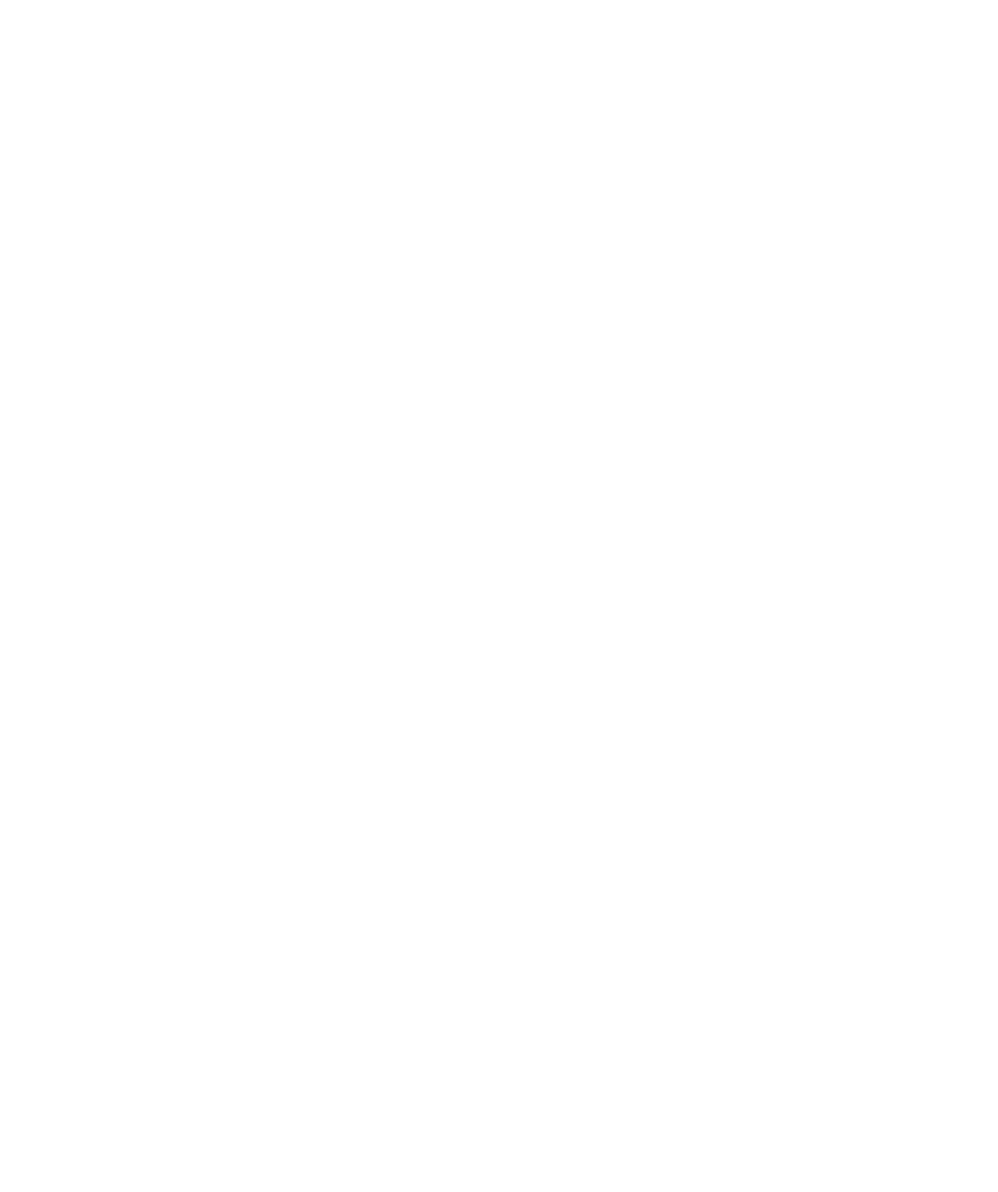
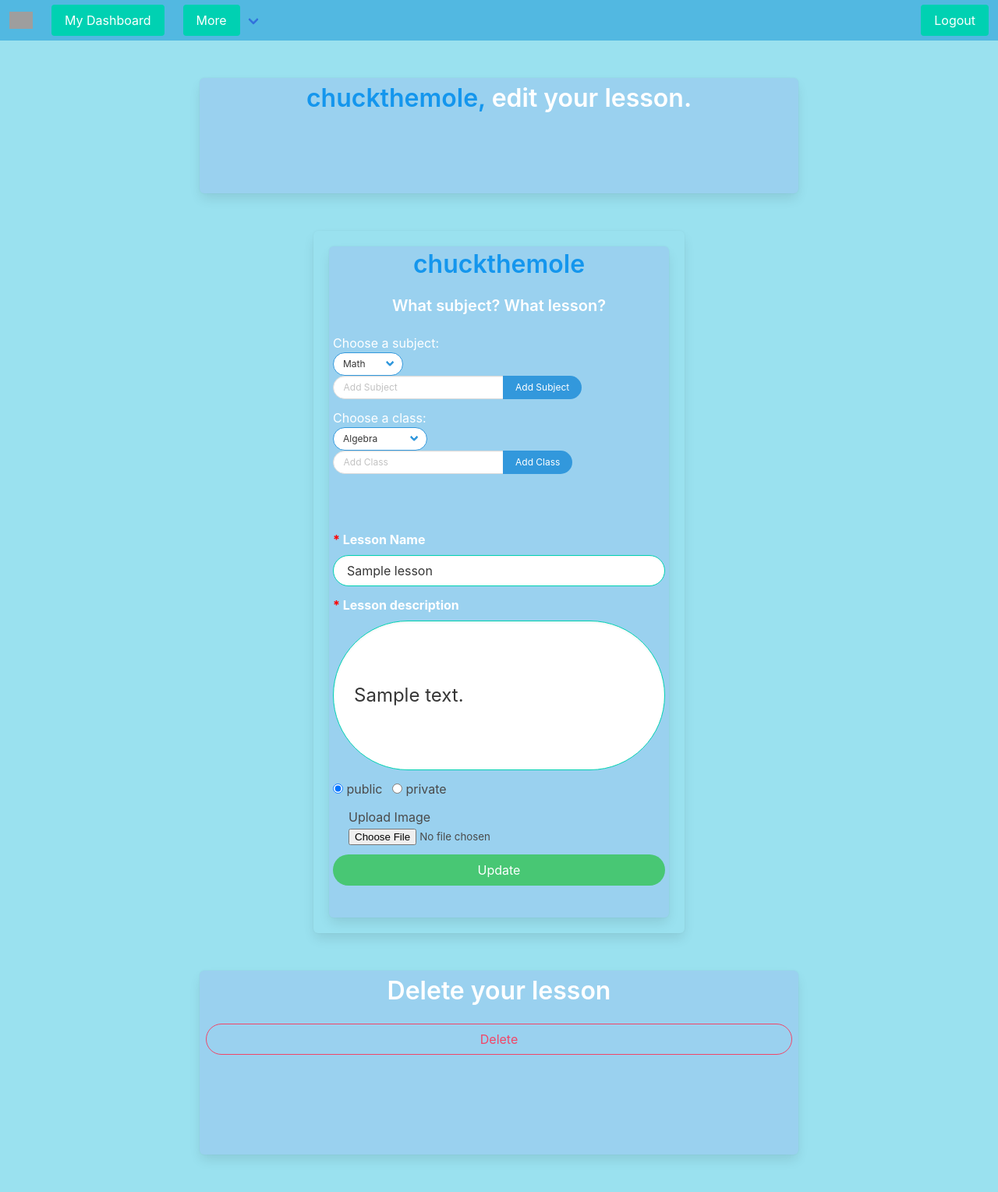
Before and after one commit to chuckthemole/TeachAssist, a Django app: page /lesson/1/edit in a window 1280 px wide. Before the commit the page is empty. Shown: the whole page at 78% size. Before the commit the page ends 800 px from the top, so only its background shows below. Run offline with Django 3.2, Linux system fonts and the light colour scheme; a user stored in the database is signed in; data comes from the database, SQL or seed files in the repository; tables that the repository leaves empty hold one stand-in row (values such as "Sample post"); some libraries are stand-ins or nearby versions; grey boxes are pictures that could not be loaded.

Commit message:
Update edit lesson html

```diff
--- a/teach/templates/teach/lesson/edit_lesson.html
+++ b/teach/templates/teach/lesson/edit_lesson.html
@@ -0,0 +1,208 @@
+{% extends "teach/base.html" %}
+{% block content %}
+
+<head>
+  {% load static %}
+  <script type='text/javascript' src="{% static 'teach/js/google_map.js' %}"></script>
+  <link rel="stylesheet" type="text/css" href="{% static 'teach/bulma-0.8.0/css/stylesChuck.css' %}" />
+</head>
+
+<div style="margin: auto;">
+  <center>
+    <div class="box front-background tile is-8 is-vertical">
+      <div class="tile is-ancestor">
+        <div class="tile is-vertical has-text-centered alt-front-backgroud">
+          <h2 class="title is-3">
+            <span style="color:#1496ed">
+              {% if user %}
+              {{ user.username }},
+              {% endif %}
+            </span>
+            <span style="color:white;">
+              edit your lesson.
+            </span>
+          </h2>
+        </div>
+      </div>
+      <br><br><br>
+    </div>
+  </center>
+</div>
+
+<br><br><br>
+
+<div class="columns is-centered is-fullwidth">
+  <div class="columns box main-background is-fullwidth">
+
+    <form id="create_lesson" action="{% url 'lesson:create_lesson' %}" method="post" enctype="multipart/form-data">
+      {% csrf_token %}
+
+      <div class="column box front-background">
+        <h1 class="title is-3 has-text-centered">
+          <span style="color:#1496ed">
+            {{ user.username }}
+            <br>
+          </span>
+        </h1>
+        <h4 class="title is-5 has-text-centered">
+          <span style="color:white;">
+            What subject? What lesson?
+          </span>
+        </h4>
+        {% if error %}
+        <h3 style="color: red">{{ error }}</h3>
+        {% endif %}
+
+        <fieldset>
+          <legend>
+            <span style="color:white;">
+              <label>Choose a subject:</label>
+            </span>
+          </legend>
+          <div class="select is-rounded is-small is-focused is-info">
+            <select name="subject" id="subject" value = "{{lesson.subject}}">
+              <option value="math">Math</option>
+              <option value="science">Science</option>
+              <option value="english">English</option>
+              <option value="history">History</option>
+            </select>
+          </div>
+
+          <div class="field has-addons is-small">
+            <div class="control">
+              <input class="input is-rounded is-small" type="text" placeholder="Add Subject">
+            </div>
+            <div class="control">
+              <button class="button is-info is-rounded is-small" onclick="addSubject()">
+                Add Subject
+              </button>
+            </div>
+          </div>
+
+          <legend>
+            <span style="color:white;">
+              <label>Choose a class:</label>
+            </span>
+          </legend>
+          <div class="select is-rounded is-small is-hovered is-info">
+            <select name="choices" id="choices">
+              <!-- populated using JavaScript -->
+            </select>
+          </div>
+
+          <div class="field has-addons is-small">
+            <div class="control">
+              <input class="input is-rounded is-small" id="add_class" type="text" placeholder="Add Class">
+            </div>
+            <div class="control">
+              <button class="button is-info is-rounded is-small" onclick="addClass(); return false;">
+                Add Class
+              </button>
+            </div>
+          </div>
+
+        </fieldset>
+        <br>
+
+
+        <br><br>
+
+        <div class="field">
+          <div class="control">
+            <label class="label">
+              <span style="color:red;">*</span><span style="color:white;">
+                Lesson Name
+              </span>
+            </label>
+            <input class="input is-primary is-rounded" value = "{{lesson.lesson_name}}" placeholder="The name of your lesson..." type="text" name="name">
+          </div>
+        </div>
+
+        <div class="field">
+          <div class="control">
+            <label class="label">
+              <span style="color:red;">*</span><span style="color:white;">
+                Lesson description
+              </span>
+            </label>
+            <input class="input is-primary is-large is-rounded textarea" value = "{{lesson.description}}" placeholder="A short description..." name="description">
+          </div>
+        </div>
+
+        <div class="control">
+          <label class="radio">
+            <input type="radio" id="public" name="is_public" value="public" checked>
+            public
+          </label>
+          <label class="radio">
+            <input type="radio" id="private" name="is_public" value="private">
+            private
+          </label>
+        </div>
+
+        <br>
+
+        <div class="columns is-centered">
+          <div class="inline-child-block">
+            <p><input type="file" accept="image/*" name="image" id="file" onchange="loadFile(event)" style="display: none;"></p>
+            <p>
+              {{ form.as_p }}
+              <!--<label class="button is-small is-rounded" for="file" style="cursor: pointer;">
+                Upload Image
+              </label>-->
+            </p>
+          </div>
+          <div class="inline-child-block">
+            <img id="output" width="100">
+          </div>
+        </div>
+
+        <script>
+          var loadFile = function(event) {
+            var image = document.getElementById('output');
+            image.src = URL.createObjectURL(event.target.files[0]);
+          };
+        </script>
+
+        <div class="field">
+          <div class="control">
+            <button class="button is-success is-rounded is-fullwidth" type="submit" value="Publish">
+              Update
+            </button>&nbsp;
+          </div>
+        </div>
+
+        {% load static %}
+        <script type='text/javascript' src="{% static 'teach/js/select_dynamic_options.js' %}"></script>
+      </div>
+
+    </form>
+  </div>
+</div>
+
+<br><br>
+
+<div style="margin: auto;">
+  <center>
+    <div class="box front-background tile is-8 is-vertical">
+      <div class="tile is-ancestor">
+        <div class="tile is-vertical has-text-centered alt-front-backgroud">
+          <h2 class="title is-3">
+            <span style="color:white;">
+              Delete your lesson
+            </span>
+          </h2>
+          <form action="{% url 'lesson:delete_lesson' lesson.id %}" method="post">
+            {% csrf_token %}
+            <button class="button is-danger is-rounded is-outlined is-fullwidth" type="submit" name="delete" value="Delete">
+              Delete
+            </button>&nbsp;
+          </form>
+        </div>
+      </div>
+      <br><br><br>
+    </div>
+  </center>
+</div>
+
+{% endblock content %}
--- a/teach/views/lesson.py
+++ b/teach/views/lesson.py
@@ -150,9 +150,7 @@ def edit_lesson(request, lesson_id):
             return redirect("share:login")
 
         lesson = get_object_or_404(Lesson, pk=lesson_id)
-        form = Sport_Location_Form()
-
-        # destinations = Destination.objects.filter(location=location_id)
+        form = Lesson_Form()
 
         if lesson.teacher.user.id == lesson.teacher.user.id:
             return render(request, "teach/lesson/edit_lesson.html", {"lesson":lesson, "form":form})
```
Also changed, not shown: teach/templates/teach/index.html (+4 -5 lines).
